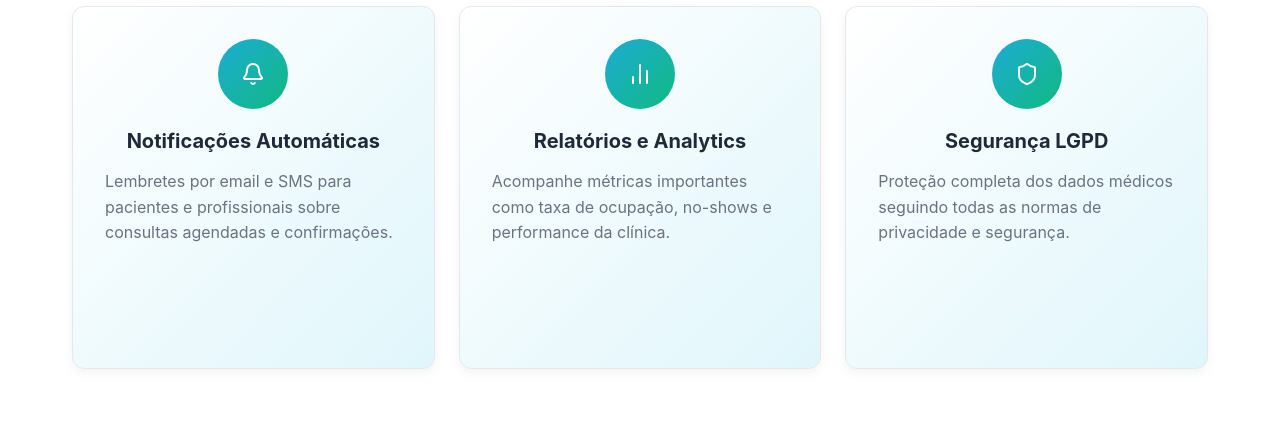
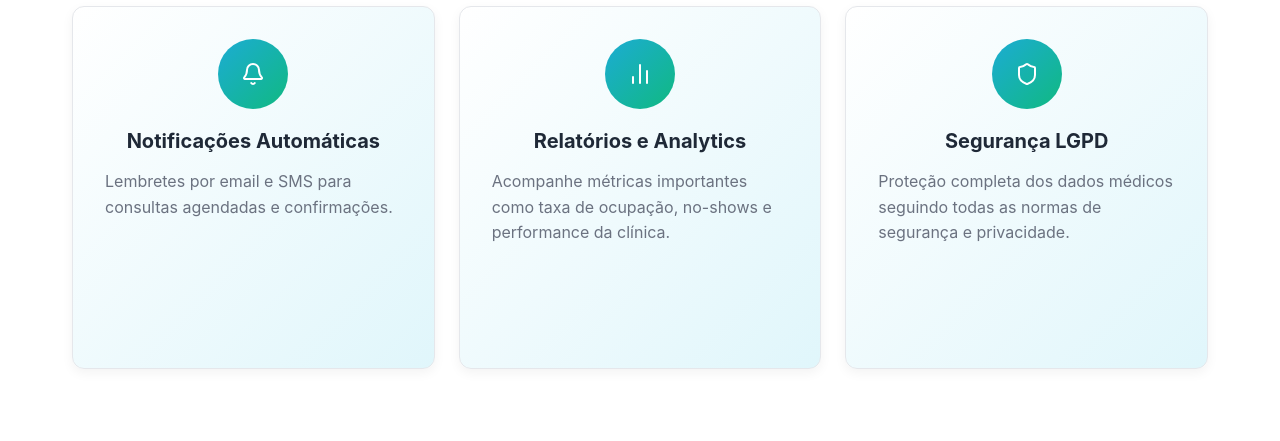
Before and after one commit to medifyconsultas-dotcom/MediFy-, a Django app: page / in a window 1280 px wide. Shown: the part 152-593 px from the top of the page. Run offline with Django 5.2, Linux system fonts and the light colour scheme.

Commit message:
Update index.html

```diff
--- a/medify_web/templates/index.html
+++ b/medify_web/templates/index.html
@@ -1,5 +1,6 @@
 {% extends 'base.html' %}
 {% load static %}
+
 {% block title %}Home{% endblock %}
 
 {% block content %}
@@ -10,16 +11,20 @@
 <header>
   <div class="header-logo">
     <div class="logo-icon">
-      <img src="{% static 'imagens/estetoscopio.png' %}" alt="MediFy Logo" style="width:28px;height:28px;object-fit:contain;filter:brightness(0) invert(1);">
+      <img src="{% static 'imagens/estetoscopio.png' %}"
+           alt="MediFy Logo"
+           style="width:28px;height:28px;object-fit:contain;filter:brightness(0) invert(1);">
     </div>
     <div>
       <h1>MediFy</h1>
       <p>Sistema de Gestão Médica</p>
     </div>
   </div>
+
   <a href="{% url 'medify_web:auth' %}" class="header-btn">
     Entrar <i data-lucide="arrow-right"></i>
   </a>
+
   <button class="mobile-menu-toggle">
     <i data-lucide="menu"></i>
   </button>
@@ -33,29 +38,34 @@
   <a href="#features">Funcionalidades</a>
   <a href="#multiplatform">Plataformas</a>
   <a href="#download">Download</a>
+
   <a href="{% url 'medify_web:auth' %}" class="header-btn" style="margin-top: 2rem;">
     Entrar <i data-lucide="arrow-right"></i>
   </a>
 </nav>
 
 <main>
+
   <!-- Hero -->
   <section class="hero-section">
     <div class="hero-content">
       <h1>Agendamento <span class="highlight">Inteligente</span><br>para Clínicas</h1>
       <p>Simplifique o agendamento de consultas, reduza ligações telefônicas e melhore a comunicação entre pacientes e profissionais de saúde.</p>
+
       <div class="hero-features">
         <div class="hero-feature"><i data-lucide="calendar"></i> Agendamento Online</div>
         <div class="hero-feature"><i data-lucide="clock"></i> Disponibilidade Real</div>
         <div class="hero-feature"><i data-lucide="users"></i> Gestão de Pacientes</div>
         <div class="hero-feature"><i data-lucide="shield"></i> Dados Seguros</div>
       </div>
+
       <div class="hero-actions">
         <a href="{% url 'medify_web:auth' %}" class="btn-primary">
           <i data-lucide="arrow-right"></i> Começar Agora
         </a>
       </div>
     </div>
+
     <div class="hero-image">
       <div class="hero-image-box">
         <img src="{% static 'imagens/index_imagem.jpg' %}" alt="Ilustração clínica">
@@ -69,6 +79,7 @@
     <p class="features-desc">Tudo que você precisa para modernizar sua clínica e oferecer a melhor experiência aos seus pacientes.</p>
 
     <div class="features-grid">
+
       <div class="feature-card">
         <div class="feature-icon"><i data-lucide="calendar"></i></div>
         <h4>Agendamento Inteligente</h4>
@@ -90,7 +101,7 @@
       <div class="feature-card">
         <div class="feature-icon"><i data-lucide="bell"></i></div>
         <h4>Notificações Automáticas</h4>
-        <p>Lembretes por email e SMS para pacientes e profissionais sobre consultas agendadas e confirmações.</p>
+        <p>Lembretes por email e SMS para consultas agendadas e confirmações.</p>
       </div>
 
       <div class="feature-card">
@@ -102,8 +113,9 @@
       <div class="feature-card">
         <div class="feature-icon"><i data-lucide="shield"></i></div>
         <h4>Segurança LGPD</h4>
-        <p>Proteção completa dos dados médicos seguindo todas as normas de privacidade e segurança.</p>
+        <p>Proteção completa dos dados médicos seguindo todas as normas de segurança e privacidade.</p>
       </div>
+
     </div>
   </section>
 
@@ -113,6 +125,7 @@
     <p class="features-desc">Acesse de qualquer lugar, a qualquer momento, no dispositivo que preferir.</p>
 
     <div class="features-grid">
+
       <div class="feature-card-multiplatform">
         <div class="feature-icon-multiplatform"><i data-lucide="monitor"></i></div>
         <h4>Web Dashboard</h4>
@@ -139,16 +152,19 @@
           <a class="secondary">profissional</a>
         </div>
       </div>
+
     </div>
   </section>
+
 </main>
 
 <!-- Footer -->
-<footer class="footer-section">
+<footer class="footer-section" id="download">
   <h3 class="footer-title">Download</h3>
   <p class="footer-desc">Acesse de qualquer lugar, a qualquer momento, no dispositivo que preferir.</p>
 
   <div class="footer-grid">
+
     <div class="footer-card-multiplatform">
       <div class="footer-icon-multiplatform"><i data-lucide="monitor"></i></div>
       <h4>Aplicativo Web</h4>
@@ -172,6 +188,7 @@
       </ul>
       <button class="btn-footer">Download para Windows</button>
     </div>
+
   </div>
 </footer>
 
```
